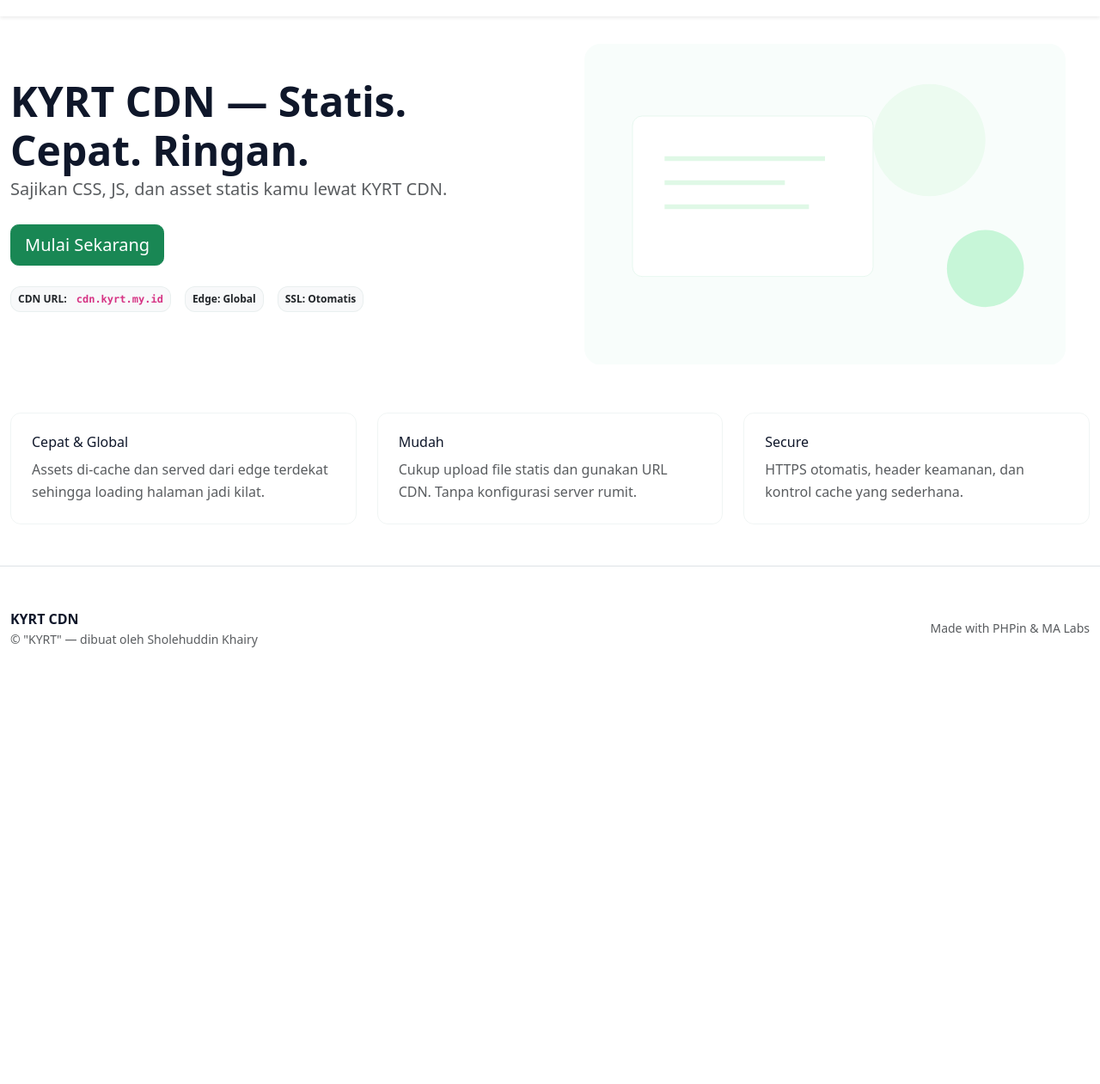
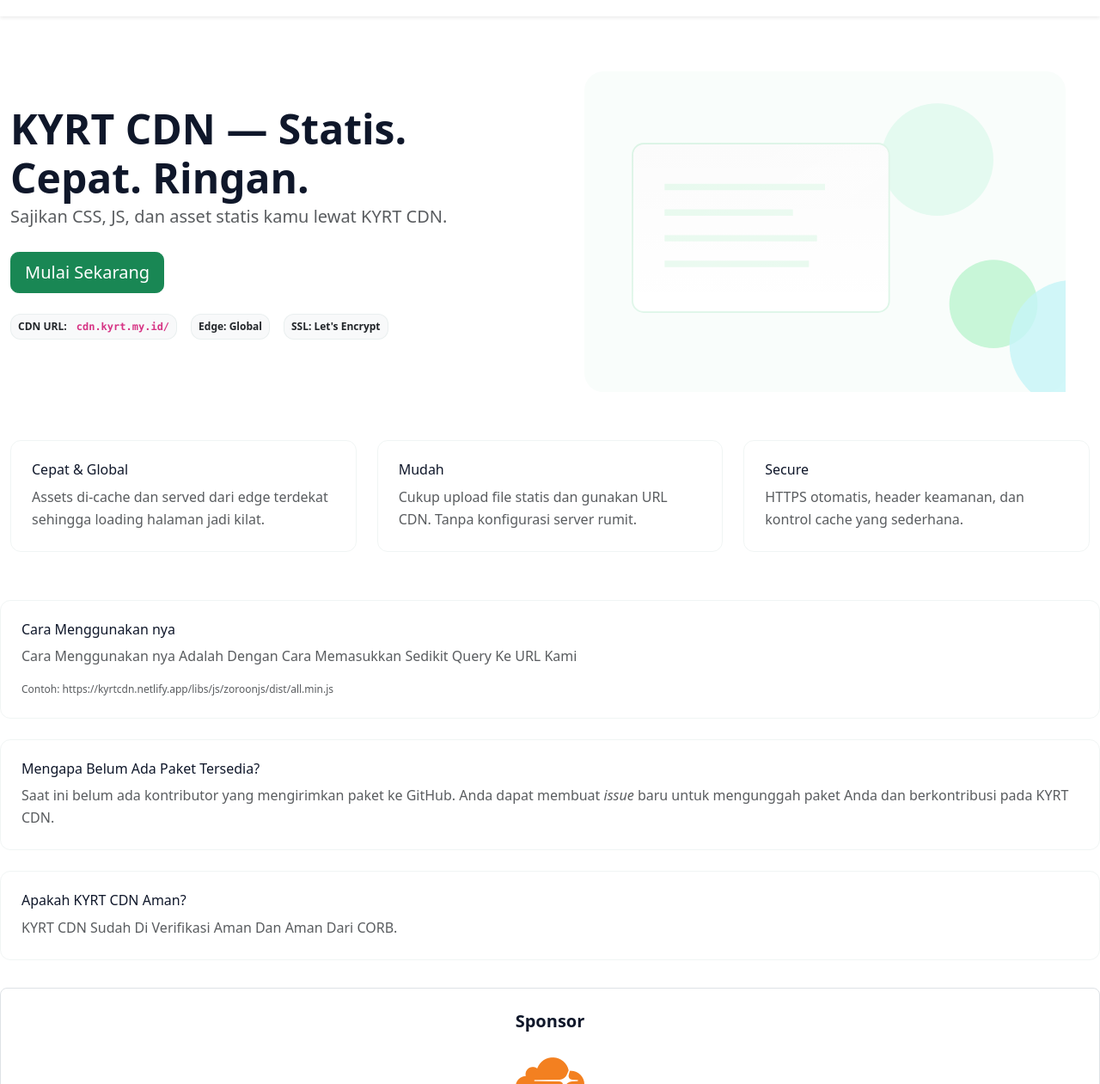
Before and after one commit to KhairyK/kyrtcdn, a plain HTML site: page index.html in a window 1280 px wide. Shown: the part 59-1320 px from the top of the page at 86% size. Before the commit the page ends 862 px from the top, so only its background shows below. Drawn offline with nearby package versions, Linux system fonts and the light colour scheme.

Commit message:
Update index.html

```diff
--- a/index.html
+++ b/index.html
@@ -1,10 +1,11 @@
-<!doctype html>
+<!DOCTYPE html>
 <html lang="id-ID">
   <head>
     <meta charset="utf-8" />
     <meta name="viewport" content="width=device-width, initial-scale=1" />
     <title>KYRT CDN — Lightweight, Fast, Simple</title>
     <link href="https://cdn.jsdelivr.net/npm/bootstrap@5.3.2/dist/css/bootstrap.min.css" rel="stylesheet" integrity="" crossorigin="anonymous">
+    <link rel="stylesheet" href="https://cdnjs.cloudflare.com/ajax/libs/font-awesome/7.0.1/css/all.min.css">
     <script src="https://cdn.tailwindcss.com"></script>
     <script>
       tailwind.config = {
@@ -27,56 +28,74 @@
     <style>
       body { background: #ffffff; color: #0f172a; }
       .hero-illus { max-width: 560px; }
-      pre.snippet { background: #0f172a; color: #e6ffef; padding: 1rem; border-radius: .5rem; overflow:auto; }
-      .card-fresh { border: 1px solid rgba(6,95,70,.06); border-radius: 12px; }
-      /* make bootstrap buttons slightly rounded to match tailwind look */
-      .btn { border-radius: .6rem; }
+      pre .snippet { background: #0f172a; color: #e6ffef; padding: 1rem; border-radius: .5rem; overflow:auto; }
+      .card-fresh { border: 1px solid rgba(6,95,70,0.06); border-radius: 12px;}
+      .btn { border-radius: 0.6rem; }
+      @media (max-width: 768px) { svg animate, svg animateTransform { display: none; }}
     </style>
   </head>
   <body class="antialiased leading-relaxed">
-    <nav class="navbar navbar-expand-lg navbar-light bg-white py-3 shadow-sm">
+    <nav class="navbar navbar-expand-lg navbar-light bg-white py-3 shadow-sm mb-8">
       <div class="container">
         <a class="navbar-brand d-flex align-items-center gap-2" href="#">
-          <!-- inline SVG logo -->
           <svg width="36" height="36" viewBox="0 0 24 24" fill="none" xmlns="http://www.w3.org/2000/svg" aria-hidden>
             <rect x="1" y="1" width="22" height="22" rx="4" fill="#07b76d"></rect>
             <path d="M7 12h10M7 7h10" stroke="#fff" stroke-width="1.5" stroke-linecap="round" stroke-linejoin="round"/>
           </svg>
           <span class="fw-bold">KYRT CDN</span>
         </a>
-
-        <button class="navbar-toggler" type="button" data-bs-toggle="collapse" data-bs-target="#navMenu">
-          <span class="navbar-toggler-icon"></span>
-        </button>
       </div>
     </nav>
-
     <header class="container py-8">
       <div class="row align-items-center">
         <div class="col-lg-6 mb-6">
           <h1 class="display-5 fw-bold">KYRT CDN — Statis. Cepat. Ringan.</h1>
           <p class="lead text-muted mb-4">Sajikan CSS, JS, dan asset statis kamu lewat KYRT CDN.</p>
-
           <div class="d-flex gap-3">
             <a class="btn btn-success btn-lg" href="#usage">Mulai Sekarang</a>
           </div>
-
           <ul class="list-unstyled mt-4 d-flex gap-3 flex-wrap">
-            <li class="badge bg-light text-dark p-2 card-fresh">CDN URL: <code class="ms-2">cdn.kyrt.my.id</code></li>
+            <li class="badge bg-light text-dark p-2 card-fresh">CDN URL: <code class="ms-2">cdn.kyrt.my.id/</code></li>
             <li class="badge bg-light text-dark p-2 card-fresh">Edge: Global</li>
-            <li class="badge bg-light text-dark p-2 card-fresh">SSL: Otomatis</li>
+            <li class="badge bg-light text-dark p-2 card-fresh">SSL: Let's Encrypt</li>
           </ul>
         </div>
-
         <div class="col-lg-6 text-center">
           <div class="hero-illus mx-auto">
-            <svg viewBox="0 0 600 400" class="w-100 h-auto" xmlns="http://www.w3.org/2000/svg" aria-hidden>
-              <rect width="600" height="400" rx="20" fill="#f8fdfb"></rect>
-              <circle cx="430" cy="120" r="70" fill="#ecfbf0"/>
-              <circle cx="500" cy="280" r="48" fill="#c7f6d8"/>
-              <rect x="60" y="90" width="300" height="200" rx="12" fill="#fff" stroke="#e6f7ee"></rect>
-              <path d="M100 140h200v6H100zM100 170h150v6H100zM100 200h180v6H100z" fill="#dff8e6"></path>
-            </svg>
+            <svg viewBox="0 0 600 400" class="w-100 h-auto" xmlns="http://www.w3.org/2000/svg" aria-hidden="true">
+             <rect width="600" height="400" rx="24" fill="#f9fdfb" />
+  <circle cx="440" cy="110" r="70" fill="#e4faf0">
+    <animate attributeName="r" values="70;75;70" dur="6s" repeatCount="indefinite" />
+  </circle>
+  <circle cx="510" cy="290" r="55" fill="#c8f6d8">
+    <animate attributeName="r" values="55;60;55" dur="5s" repeatCount="indefinite" />
+  </circle>
+  <circle cx="610" cy="340" r="80" fill="#c6f5f8" opacity="0.8">
+    <animate attributeName="r" values="80;85;80" dur="7s" repeatCount="indefinite" />
+  </circle>
+  <rect x="60" y="90" width="320" height="210" rx="14" fill="#fff" stroke="#def6e8" stroke-width="2" />
+  <rect x="60" y="90" width="320" height="210" rx="14" fill="url(#cardShadow)" opacity="0.2" />
+  <path id="line1" d="M100 140h200v8H100z" fill="#e6f9ed" />
+  <path id="line2" d="M100 172h160v8H100z" fill="#e6f9ed" />
+  <path id="line3" d="M100 204h190v8H100z" fill="#e6f9ed" />
+  <path id="line4" d="M100 236h180v8H100z" fill="#e6f9ed" />
+  <rect x="60" y="90" width="320" height="210" rx="14" fill="url(#shine)" opacity="0.4">
+    <animateTransform attributeName="transform" attributeType="XML" type="translate" from="-320 0" to="320 0" dur="3s" repeatCount="indefinite" />
+  </rect>
+
+  <!-- Gradient & efek -->
+  <defs>
+    <linearGradient id="cardShadow" x1="0" y1="0" x2="0" y2="1">
+      <stop offset="0%" stop-color="#000" stop-opacity="0.08" />
+      <stop offset="100%" stop-color="#000" stop-opacity="0" />
+    </linearGradient>
+    <linearGradient id="shine" x1="0" y1="0" x2="1" y2="1">
+      <stop offset="0%" stop-color="#fff" stop-opacity="0" />
+      <stop offset="50%" stop-color="#fff" stop-opacity="0.5" />
+      <stop offset="100%" stop-color="#fff" stop-opacity="0" />
+    </linearGradient>
+  </defs>
+</svg>
           </div>
         </div>
       </div>
@@ -104,22 +123,50 @@
         </div>
       </div>
     </section>
-
+    <section id="usage" class="container py-8">
+      <div class="row g-4">
+          <div class="p-4 card-fresh">
+            <h4 class="mb-2">Cara Menggunakan nya</h4>
+            <p class="text-muted">Cara Menggunakan nya Adalah Dengan Cara Memasukkan Sedikit Query Ke URL Kami</p>
+            <p class="text-muted text-[12px] mt-3">Contoh: https://kyrtcdn.netlify.app/libs/js/zoroonjs/dist/all.min.js</p>
+          </div>
+          <div class="p-4 card-fresh">
+            <h4 class="mb-2">Mengapa Belum Ada Paket Tersedia?</h4>
+            <p class="text-muted">Saat ini belum ada kontributor yang mengirimkan paket ke <a href="https://github.com/KhairyK/kyrtcdn/issues">GitHub</a>. Anda dapat membuat <i>issue</i> baru untuk mengunggah paket Anda dan berkontribusi pada KYRT CDN.</p>
+          </div>
+          <div class="p-4 card-fresh">
+            <h4 class="mb-2">Apakah KYRT CDN Aman?</h4>
+            <p class="text-muted">KYRT CDN Sudah Di Verifikasi Aman Dan Aman Dari <a href="https://learn.kyrt.my.id/apa-itu-corb">CORB</a>.</p>
+          </div>
+      </div>
+    </section>
+    <div class="bg-white border border-white-700 rounded-lg p-6 text-center space-2-y">
+      <h2 class="text-xl font-semibold mb-3">Sponsor</h2>
+      <i class="fab fa-cloudflare text-[64px]" style="color:#F38020"></i>
+      <img loading="lazy" src="https://cdn.jsdelivr.net/npm/simple-icons@v13/icons/netlify.svg" class="w-16 h-16 mx-auto" alt="Netlify icon" style="fill:#00C7B7;">
+       <img loading="lazy" src="https://cdn.jsdelivr.net/npm/simple-icons@v13/icons/bootstrap.svg" class="w-16 h-16 mx-auto" alt="Netlify icon" style="fill:#00C7B7;">
+      <svg xmlns="http://www.w3.org/2000/svg" viewBox="0 0 48 28" class="w-16 h-16 mx-auto">
+  <defs>
+    <linearGradient id="tailwindGrad" x1="0" y1="0" x2="1" y2="1">
+      <stop offset="0%" stop-color="#38BDF8"/>
+      <stop offset="100%" stop-color="#0EA5E9"/>
+    </linearGradient>
+  </defs>
+  <path fill="url(#tailwindGrad)" d="M24 0c-6.4 0-10.4 3.2-12 9.6 2.4-3.2 5.2-4.4 8.4-3.6 1.8.5 3.1 1.9 4.6 3.4 2.4 2.4 5.2 5.2 11.2 5.2 6.4 0 10.4-3.2 12-9.6-2.4 3.2-5.2 4.4-8.4 3.6-1.8-.5-3.1-1.9-4.6-3.4C32.8 2.8 30 0 24 0Zm-12 12c-6.4 0-10.4 3.2-12 9.6 2.4-3.2 5.2-4.4 8.4-3.6 1.8.5 3.1 1.9 4.6 3.4 2.4 2.4 5.2 5.2 11.2 5.2 6.4 0 10.4-3.2 12-9.6-2.4 3.2-5.2 4.4-8.4 3.6-1.8-.5-3.1-1.9-4.6-3.4C20.8 14.8 18 12 12 12Z"/>
+</svg>
+    </div>
     <footer class="bg-white py-5 mt-6 border-top">
       <div class="container d-flex flex-column flex-md-row justify-content-between align-items-center">
         <div>
           <strong>KYRT CDN</strong>
-          <div class="text-muted small">© "KYRT" — dibuat oleh Sholehuddin Khairy</div>
+          <div class="text-muted small">© KYRT — dibuat oleh PHPin</div>
         </div>
         <div class="text-muted small">Made with PHPin & MA Labs</div>
       </div>
     </footer>
-
-    <!-- Bootstrap JS Bundle -->
-    <script src="https://cdn.jsdelivr.net/npm/bootstrap@5.3.2/dist/js/bootstrap.bundle.min.js" integrity="" crossorigin="anonymous"></script>
+    <script src="https://cdn.jsdelivr.net/npm/bootstrap@5.3.2/dist/js/bootstrap.bundle.min.js" crossorigin="anonymous"></script>
 
     <script>
-      // copy-to-clipboard helper
       document.querySelectorAll('[data-copy-target]').forEach(btn => {
         btn.addEventListener('click', async () => {
           const sel = document.querySelector(btn.getAttribute('data-copy-target'));
@@ -130,7 +177,6 @@
             btn.textContent = 'Tersalin ✓';
             setTimeout(() => btn.textContent = 'Salin ' + (sel.id === 'cssSnippet' ? 'CSS' : 'JS'), 1800);
           } catch (e) {
-            // fallback
             const ta = document.createElement('textarea');
             ta.value = text; document.body.appendChild(ta);
             ta.select(); document.execCommand('copy'); ta.remove();
@@ -141,4 +187,4 @@
       });
     </script>
   </body>
-</html>
+      </html>
```
